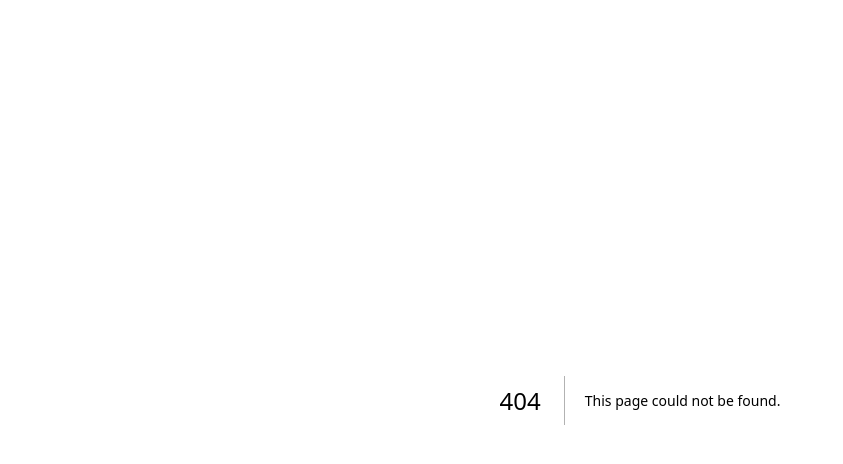
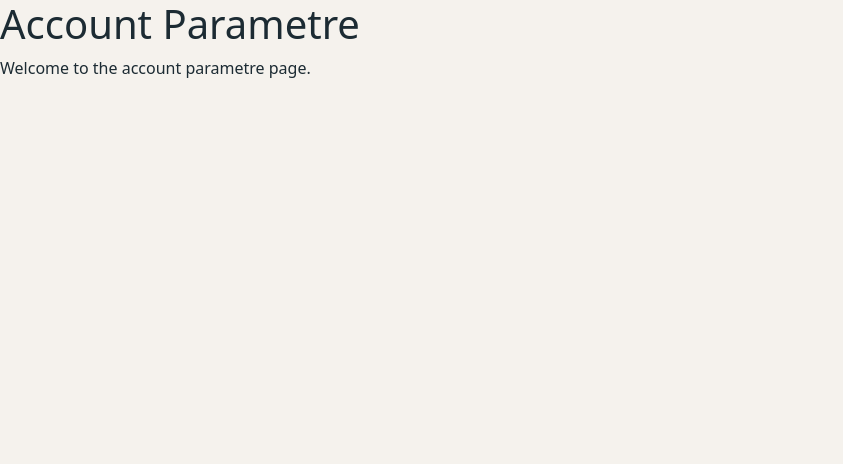
Before and after one commit to SANKUD0/Codeverse, a Next.js app in the folder frontend/: page /settings in a window 1280 px wide. Before the commit this address had no page. Shown: the top 464 px of the page, without its empty margins (0-843 px from the left). Built offline with nearby package versions, Linux system fonts and the light colour scheme.

Commit message:
feat: add AccountParametrePage component for account settings

```diff
--- /dev/null
+++ b/frontend/src/app/(settings)/settings/page.tsx
@@ -0,0 +1,8 @@
+export default function AccountParametrePage() {
+    return (
+        <div>
+            <h1>Account Parametre</h1>
+            <p>Welcome to the account parametre page.</p>
+        </div>
+    )
+}
```
